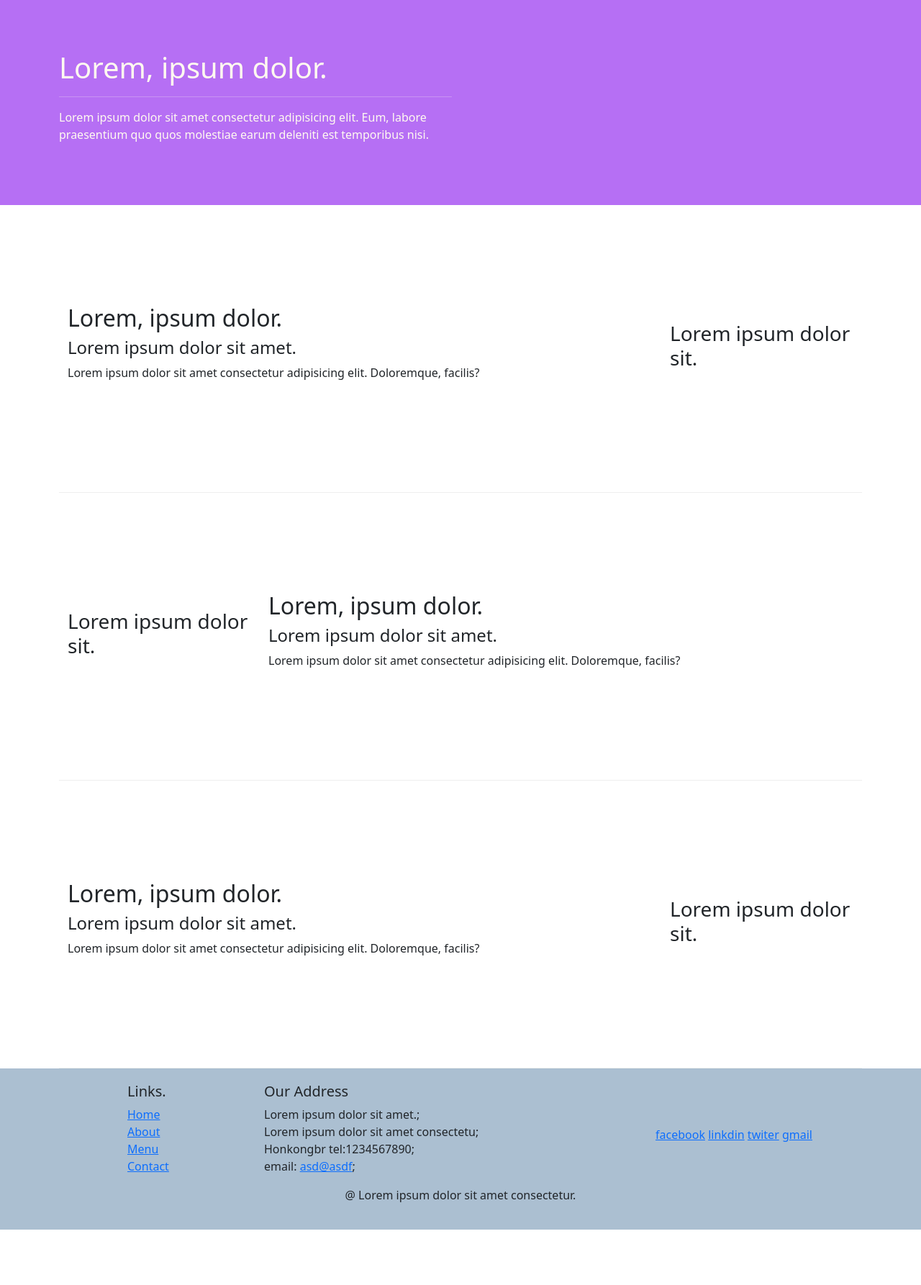
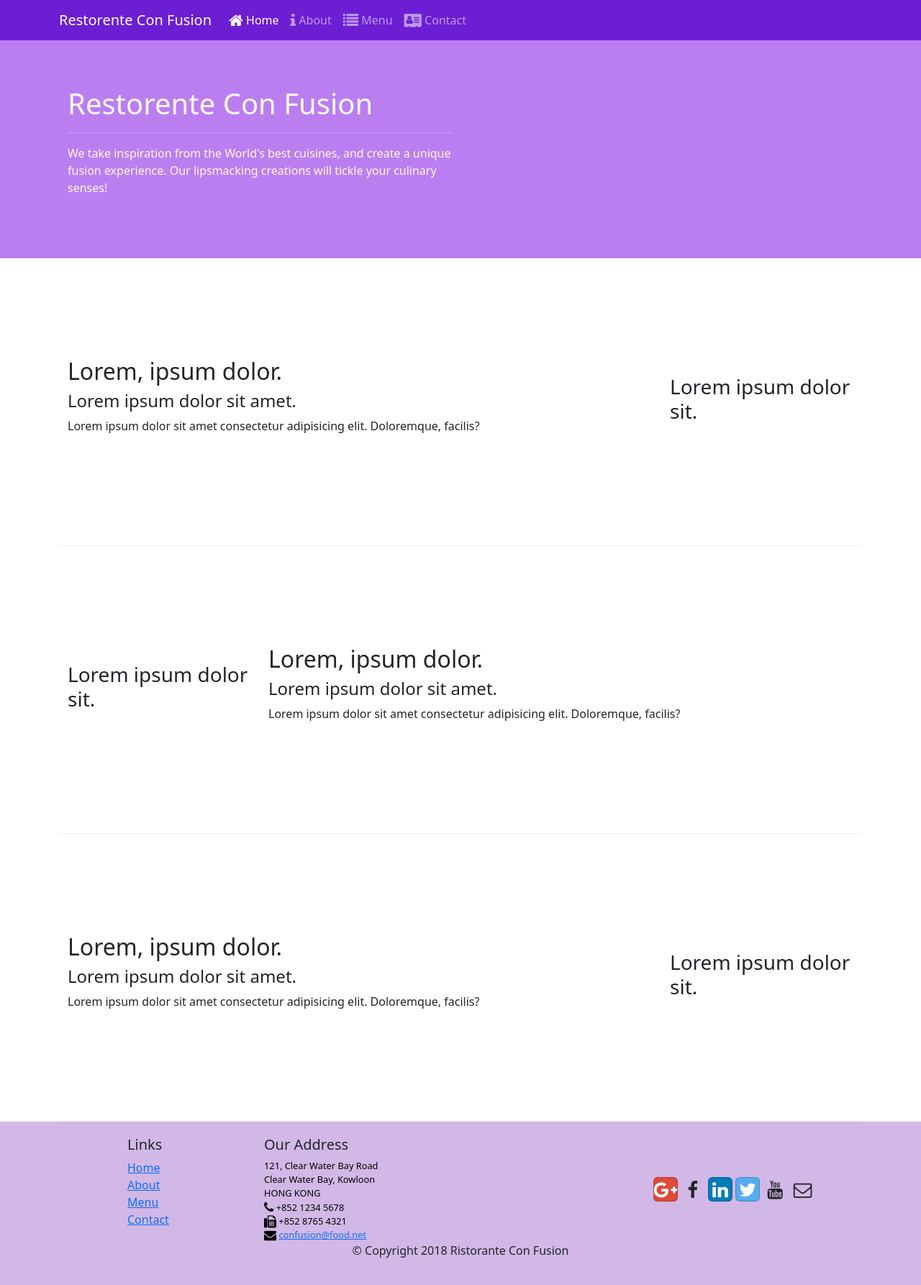
Before and after one commit to SAMeer2750/bootstraptut, a website: page index.html in a window 1280 px wide. Shown: the whole page at 72% size. Before the commit the page ends 1709 px from the top, so only its background shows below. Drawn offline with nearby package versions, Linux system fonts and the light colour scheme.

Commit message:
fourth commit

```diff
--- a/css/styles.css
+++ b/css/styles.css
@@ -10,8 +10,9 @@
     min-height: 400px;
 }
 
-.footer{
-    background-color: rgb(171, 191, 209);
+footer{
+
+    background-color: rgb(210, 184, 230);
     margin: 0px auto;
     padding: 20px 0px 20px 0px;
 }
@@ -19,11 +20,18 @@
 .jumbotron{
     padding: 70px 30px 70px 30px;
     margin: 0px auto;
-    background-color: rgb(182, 111, 244);
+    background-color: rgb(187, 126, 241);
     color: floralwhite;
 }
-.address{
+address{
     font-size: 80%;
     margin: 0px auto;
     color: black;
 }
+body{
+    padding: 50px 0px 0px 0px;
+    z-index: 0;
+}
+.navbar-dark{
+    background-color: rgb(108, 30, 211);
+}
--- a/index.html
+++ b/index.html
@@ -5,19 +5,39 @@
     <meta http-equiv="X-UA-Compatible" content="IE=edge">
     <meta name="viewport" content="width=device-width, initial-scale=1.0">
     <title>bootstrap_test</title>
-    <link rel="stylesheet" href="node_modules/bootstrap/dist/css/bootstrap.min.css">
+    <link rel="stylesheet" href="./node_modules/bootstrap/dist/css/bootstrap.min.css">
+    <link rel="stylesheet" href="./node_modules/font-awesome/css/font-awesome.min.css">
+    <link rel="stylesheet" href="./node_modules/bootstrap-social/bootstrap-social.css">
     <link rel="stylesheet" href="./css/styles.css">
 </head>
 <body>
 
+    <nav class="navbar navbar-dark navbar-expand-sm fixed-top">
+        <div class="container">
+            <button class="navbar-toggler" type="button" data-bs-toggle="collapse" data-bs-target="#Navbar">
+                <span class="navbar-toggler-icon"></span>
+            </button>
+            <a href="#" class="navbar-brand mr-auto">Restorente Con Fusion</a>
+
+                <ul class="navbar-nav mr-auto collapse navbar-collapse" id="Navbar">
+                    <li class="nav-item"><a class="nav-link active" href="#"> <span class="fa fa-home fa-lg"></span> Home</a></li>
+                    <li class="nav-item"><a class="nav-link " href="aboutus.html"> <span class="fa fa-info fa-lg"></span> About</a></li>
+                    <li class="nav-item"><a class="nav-link" href="#"> <span class="fa fa-list fa-lg"></span> Menu</a></li>
+                    <li class="nav-item"><a class="nav-link" href="#"> <span class="fa fa-address-card fa-lg"></span> Contact</a></li>
+                </ul>
+
+
+        </div>
+    </nav>
+
     <header class="jumbotron">
         <div class="container">
-            <div class="row header-row">
+            <div class="row row-header">
                 <div class="col-12 col-sm-6">
-                    <h1 style="color: floralwhite;">Lorem, ipsum dolor.</h1>
+                    <h1>Restorente Con Fusion</h1>
                     <hr class="my4">
-                    <p>Lorem ipsum dolor sit amet consectetur adipisicing elit. Eum, labore praesentium quo quos molestiae earum deleniti
-                    est temporibus nisi.</p>
+                    <p>We take inspiration from the World's best cuisines, and create a unique fusion experience. Our
+                        lipsmacking creations will tickle your culinary senses!</p>
                 </div>
                 <div class="col-12 col-sm">
                 </div>
@@ -63,7 +83,7 @@
         <div class="container">
             <div class="row">
                 <div class="col-4 offset-1 col-sm-2">
-                    <h5>Links.</h5>
+                    <h5>Links</h5>
                     <ul class="list-unstyled">
                         <li><a href="#">Home</a></li>
                         <li><a href="#">About</a></li>
@@ -74,31 +94,31 @@
                 <div class="col-7 col-sm-5">
                     <h5>Our Address</h5>
                     <address>
-                        Lorem ipsum dolor sit amet.;<br>
-                        Lorem ipsum dolor sit amet consectetu;<br>
-                        Honkongbr
-                        tel:1234567890;<br>
-                        email: <a href="#">asd@asdf</a>;<br>
+                        121, Clear Water Bay Road<br>
+                        Clear Water Bay, Kowloon<br>
+                        HONG KONG<br>
+                        <i class="fa fa-phone fa-lg"></i> +852 1234 5678<br>
+                        <i class="fa fa-fax fa-lg"></i> +852 8765 4321<br>
+                        <i class="fa fa-envelope fa-lg"></i> <a href="mailto:confusion@food.net">confusion@food.net</a>
                     </address>
                 </div>
                 <div class="col-12 col-sm-4 align-self-center">
                     <div class="text-center">
-                        <a href="#">facebook</a>
-                        <a href="#">linkdin</a>
-                        <a href="#">twiter</a>
-                        <a href="#">gmail</a>
+                        <a class="btn btn-social-icon btn-google" href="http://google.com/+"><i class="fa fa-google-plus fa-lg"></i></a>
+                        <a class="btn btn-social-icon btn-facebooke" href="http://www.facebook.com/profile.php?id="><i class="fa fa-facebook fa-lg"></i></a>
+                        <a class="btn btn-social-icon btn-linkedin" href="http://www.linkedin.com/in/"><i class="fa fa-linkedin fa-lg"></i></a>
+                        <a class="btn btn-social-icon btn-twitter" href="http://twitter.com/"><i class="fa fa-twitter fa-lg"></i></a>
+                        <a class="btn btn-social-icon btn-youtube" href="http://youtube.com/"><i class="fa fa-youtube fa-lg"></i></a>
+                        <a class="btn btn-social-icon" href="mailto:"><i class="fa fa-envelope-o fa-lg"></i></a>
                     </div>
                 </div>
             </div>
             <div class="row justify-content-center">
                 <div class="col-auto">
-                    <p>
-                        @ Lorem ipsum dolor sit amet consectetur.
-                    </p>
+                    <p>© Copyright 2018 Ristorante Con Fusion</p>
                 </div>
             </div>
         </div>
-
     </footer>
 
     <script src="node_modules/jquery/dist/jquery.slim.min.js"></script>
--- a/package.json
+++ b/package.json
@@ -16,6 +16,8 @@
   "dependencies": {
     "@popperjs/core": "^2.11.6",
     "bootstrap": "^5.2.0",
+    "bootstrap-social": "^5.1.1",
+    "font-awesome": "^4.7.0",
     "jquery": "^3.6.0"
   }
 }
```
Also changed, not shown: aboutus.html (added, +145 -0 lines), 1 other file.
